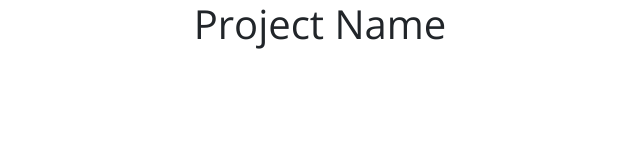
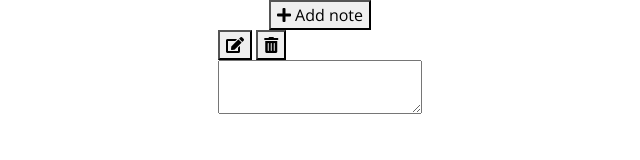
Before and after one commit to CornveliousFarva/notes-js, a plain HTML site: page index.html in a window 1280 px wide. Shown: the whole page, without its empty margins (320-960 px from the left). Drawn offline with nearby package versions, Linux system fonts and the light colour scheme.

Commit message:
Added the html.

```diff
--- a/index.html
+++ b/index.html
@@ -9,10 +9,24 @@
     <title> Note Taker </title>
 </head>
 <body>
-    <h1> Project Name</h1>
+    <button class="add" id="add">
+        <i class="fas fa-plus"></i> Add note
+    </button>
+
+    <div class="note">
+        <div class="tools">
+            <button class="edit"><i class="fas fa-edit"></i></button>
+            <button class="delete"><i class="fas fa-trash-alt"></i></button>
+        </div>
+        <div class="hidden"></div>
+
+        <textarea></textarea>
+
+    </div>
 
 
 
+    <script src="https://cdnjs.cloudflare.com/ajax/libs/marked/1.2.8/marked.min.js" integrity="sha512-0G/mwgSJDEYMS2WjIH1KKeXPyIVIW0fMLdvlQTFMmCLkedtagUjYevOD6E9h0+ZcIjQxOIiSb5LJgphjEc2nBw==" crossorigin="anonymous"></script>
     <script src="script.js"></script>
     <script src="https://code.jquery.com/jquery-3.4.1.slim.min.js" integrity="sha384-J6qa4849blE2+poT4WnyKhv5vZF5SrPo0iEjwBvKU7imGFAV0wwj1yYfoRSJoZ+n" crossorigin="anonymous"></script>
     <script src="https://cdn.jsdelivr.net/npm/popper.js@1.16.0/dist/umd/popper.min.js" integrity="sha384-Q6E9RHvbIyZFJoft+2mJbHaEWldlvI9IOYy5n3zV9zzTtmI3UksdQRVvoxMfooAo" crossorigin="anonymous"></script>
```
